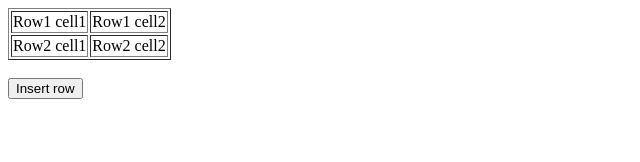
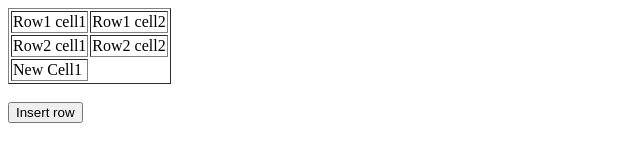
Before and after one commit to acciojob/create-table-1-prajwal2103, a website: page main.html in a window 1280 px wide. Both pictures are taken after a click on the button "Insert row". Shown: the whole page, without its empty margins (0-640 px from the left). Drawn offline with Linux system fonts and the light colour scheme.

Commit message:
created a submission

```diff
--- a/script.js
+++ b/script.js
@@ -1,5 +1,12 @@
+let grandParent=document.getElementById("sampleTable");
 function insert_Row() {
-    //Write your code here
+ let tr=document.createElement("tr");
+ let td=document.createElement("td");
+	td.innerText="New Cell1"
+  tr.appendChild(td);
+	grandParent.appendChild(tr)
+	let firstChild=document.querySlector("tr");
+	grandParent.insertBefore(tr,firstChild);
 
 
 }
```
Also changed, not shown: main.html (+8 -4 lines).
